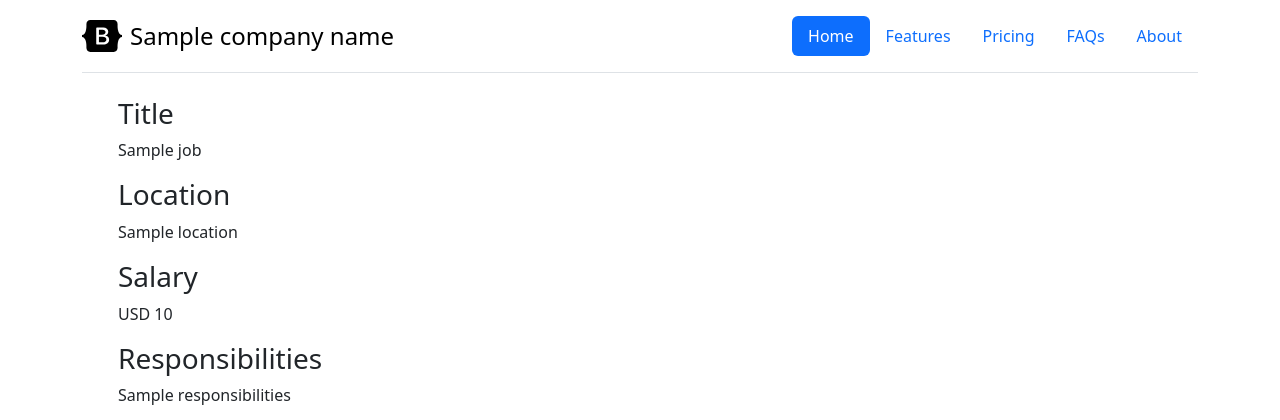
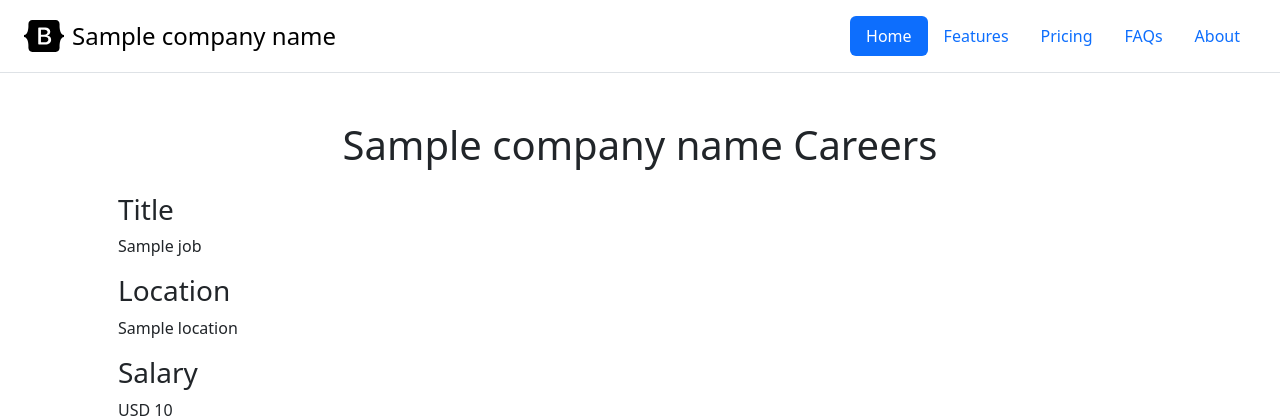
Before and after one commit to Maneida/job-board-website-template, a Flask app: template templates/jobpage.html in a window 1280 px wide. Shown: the top 420 px of the page. Run offline with Flask 3, Linux system fonts and the light colour scheme; the template is opened without the code that fills it: most values are stand-ins (such as "Sample title", 1, 10 or a date in 2020).

Commit message:
navbar update

```diff
--- a/templates/jobpage.html
+++ b/templates/jobpage.html
@@ -9,6 +9,7 @@
   <body>
     {% include 'nav.html' %}
     <div class="container px-lg-5">
+      <h1 class="text-center mt-4 mb-4">{{company_name}} Careers</h1>
       <h3>Title</h3>
       <p>{{ job.title }}</p>
       <h3>Location</h3>
--- a/templates/nav.html
+++ b/templates/nav.html
@@ -1,6 +1,6 @@
-<div class="container fixed-top bg-white">
+<div class="fixed-top bg-white">
   <header
-    class="d-flex flex-wrap justify-content-center py-3 mb-4 border-bottom"
+    class="d-flex flex-wrap justify-content-center py-3 px-4 mb-4 border-bottom"
   >
     <a
       href="/"
```
